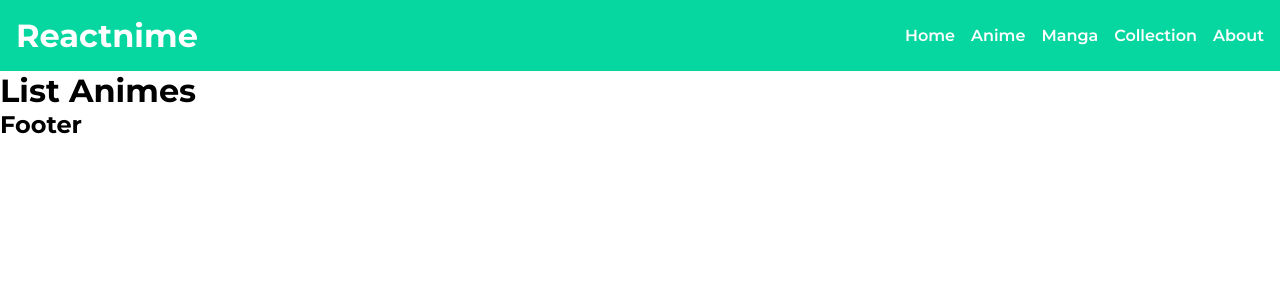
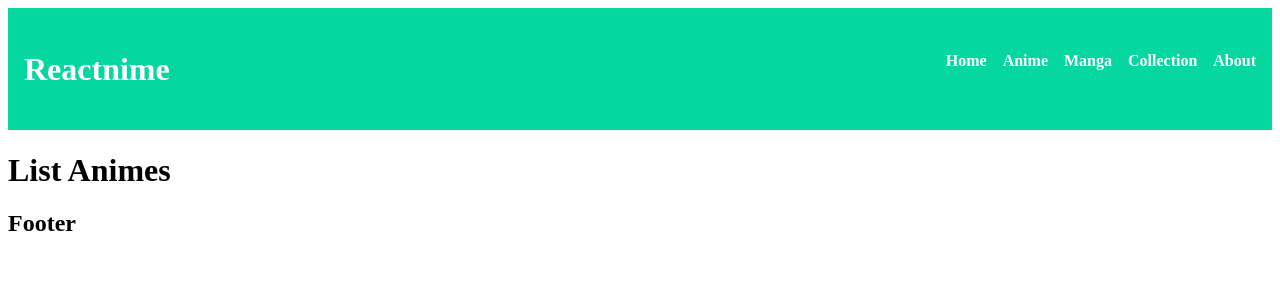
Before and after one commit to aufaroot18/reactnime, a React (Create React App) app: page / in a window 1280 px wide. Shown: the top 300 px of the page. Built offline with nearby package versions, Linux system fonts and the light colour scheme.

Commit message:
refactor: remove index.css

```diff
--- a/src/index.css
+++ /dev/null
@@ -1,18 +0,0 @@
-@import url('https://fonts.googleapis.com/css2?family=Montserrat:wght@400;500;600;700&display=swap');
-
-* {
-  margin: 0;
-  padding: 0;
-  box-sizing: border-box;
-}
-
-body {
-  font-family: 'Montserrat', sans-serif;
-  -webkit-font-smoothing: antialiased;
-  -moz-osx-font-smoothing: grayscale;
-}
-
-code {
-  font-family: source-code-pro, Menlo, Monaco, Consolas, 'Courier New',
-    monospace;
-}
--- a/src/index.js
+++ b/src/index.js
@@ -1,6 +1,5 @@
 import React from "react";
 import ReactDOM from "react-dom/client";
-import "./index.css";
 import App from "./App";
 import reportWebVitals from "./reportWebVitals";
 import { BrowserRouter } from "react-router-dom";
```
